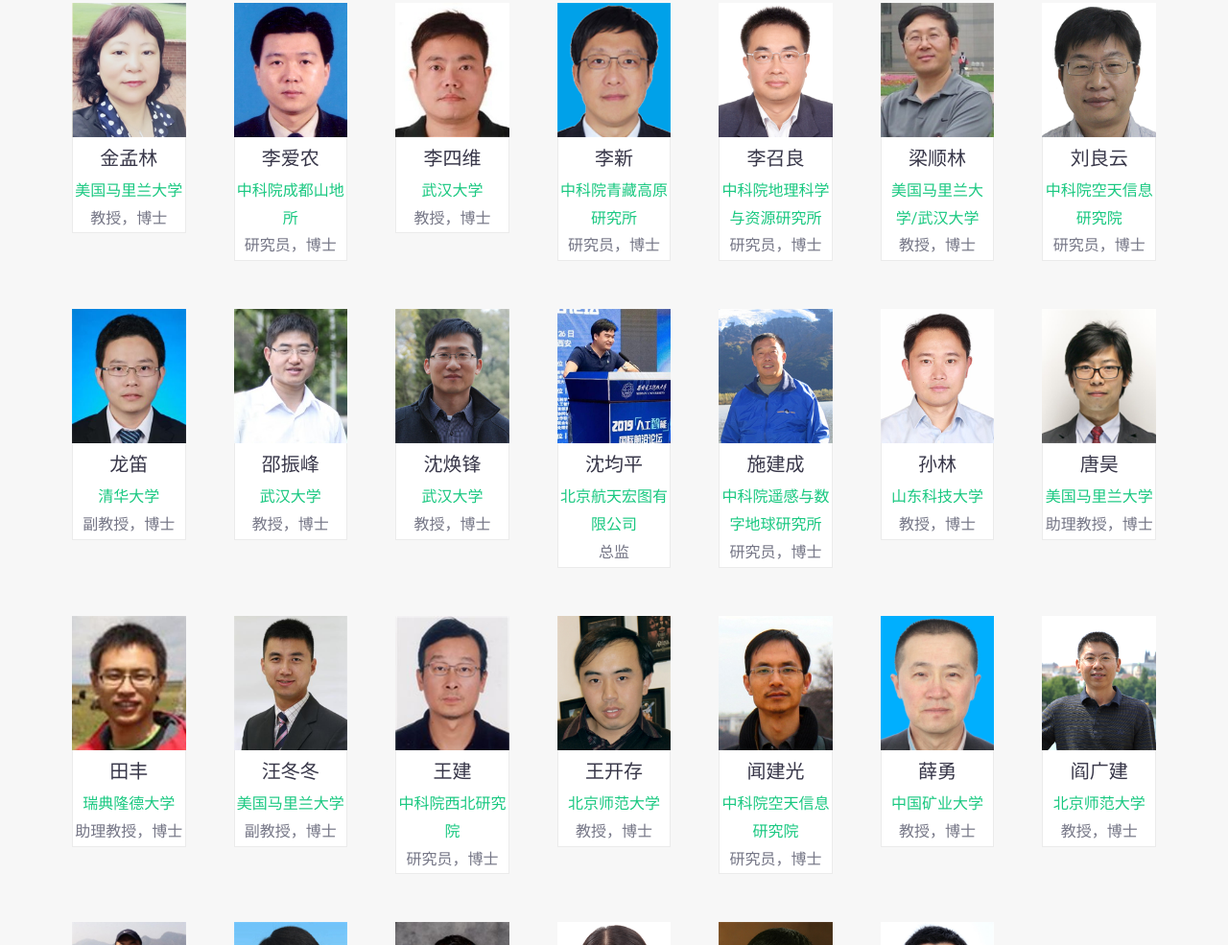
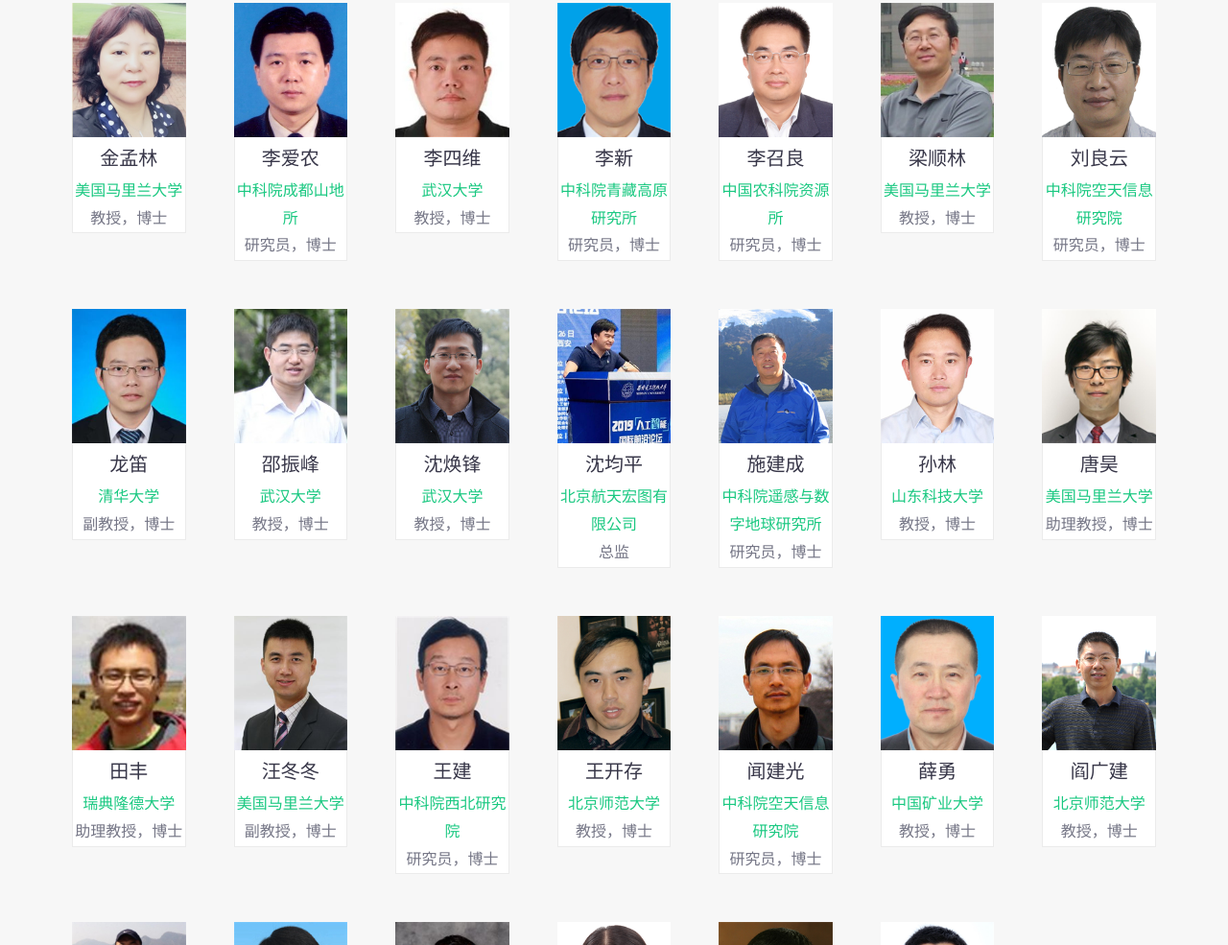
Before and after one commit to pdh-coder/summerschool, a plain HTML site: page teachers.html in a window 1280 px wide. Shown: the part 949-1934 px from the top of the page at 96% size. Drawn offline with Linux system fonts and the light colour scheme.

Commit message:
sixth commit

```diff
--- a/teachers.html
+++ b/teachers.html
@@ -423,7 +423,7 @@
                             <header class="entry-header">
                                 <h2 class="entry-title"><a href="http://people.ucas.ac.cn/~lizl"target="_blank">李召良</a></h2>
                                 <div>
-                                    <div class="course-date"style="text-align:center;color:#19c880;">中科院地理科学与资源研究所</div>
+                                    <div class="course-date"style="text-align:center;color:#19c880;">中国农科院资源所</div>
 									<div class="course-date"style="text-align:center;">研究员，博士</div>
                                 </div><!-- .course-date -->
                             </header><!-- .entry-header -->
@@ -441,7 +441,7 @@
                             <header class="entry-header">
                                 <h2 class="entry-title"><a href="http://terpconnect.umd.edu/~sliang/"target="_blank">梁顺林</a></h2>
                                 <div>
-                                    <div class="course-date"style="text-align:center;color:#19c880;">美国马里兰大学/武汉大学</div>
+                                    <div class="course-date"style="text-align:center;color:#19c880;">美国马里兰大学</div>
 									<div class="course-date"style="text-align:center;">教授，博士</div>
                                 </div><!-- .course-date -->
                             </header><!-- .entry-header -->
```
